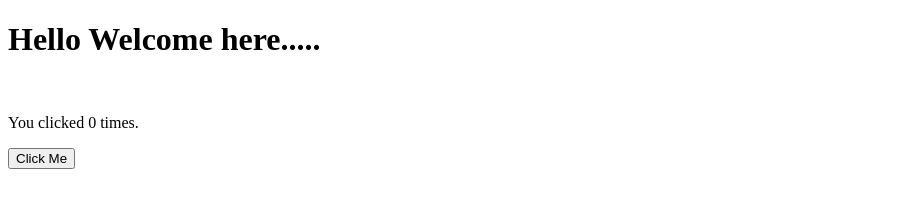
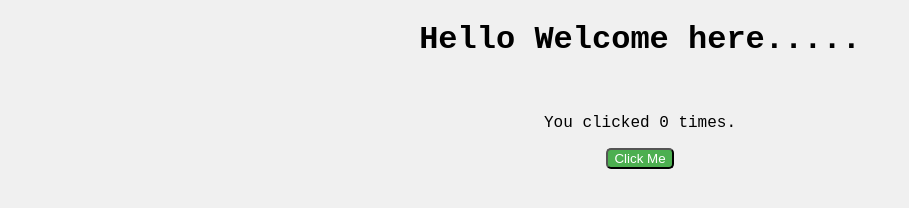
Before and after one commit to karan0704/Javascript-Button, a plain HTML site: page index.html in a window 1280 px wide. Shown: the whole page, without its empty margins (0-909 px from the left). Drawn offline with Linux system fonts and the light colour scheme.

Commit message:
add CSS to button

```diff
--- a/index.html
+++ b/index.html
@@ -4,6 +4,7 @@
     <meta charset="UTF-8" />
     <meta name="viewport" content="width=device-width, initial-scale=1.0" />
     <title>Click Counter</title>
+    <link rel="stylesheet" href="style.css">
   </head>
   <body>
     <h1>Hello Welcome here.....</h1>
--- a/style.css
+++ b/style.css
@@ -0,0 +1,10 @@
+body {
+    font-family: 'Courier New', Courier, monospace;
+    text-align: center;
+    background-color: #f0f0f0;
+}
+#clickButton {
+    background-color: #4CAF50;
+    color: white;
+    border-radius: 5px;
+}
```
